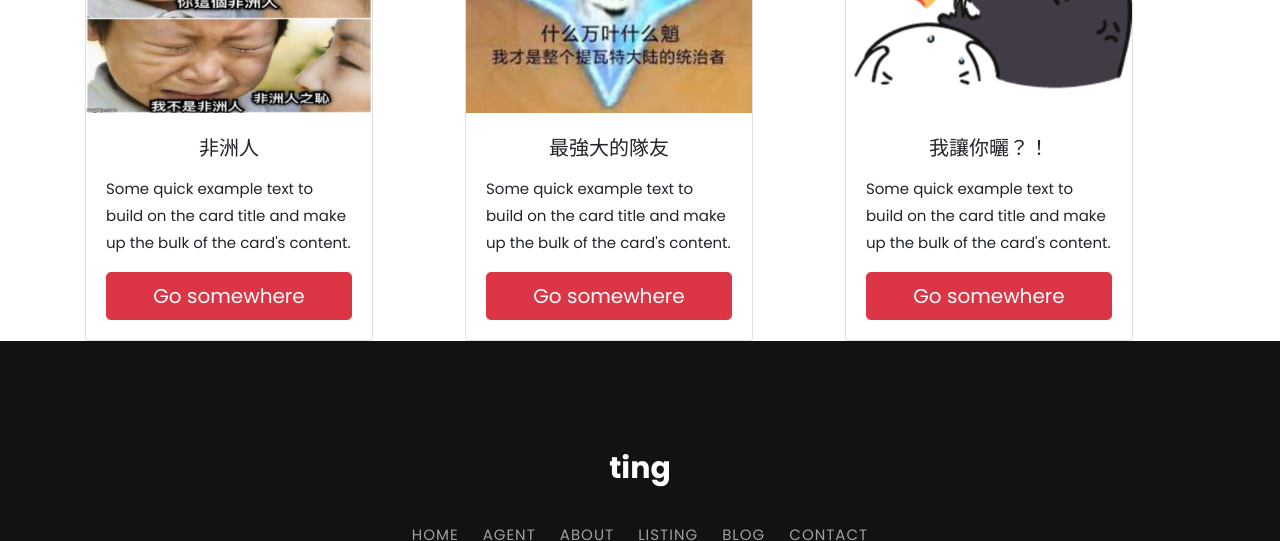
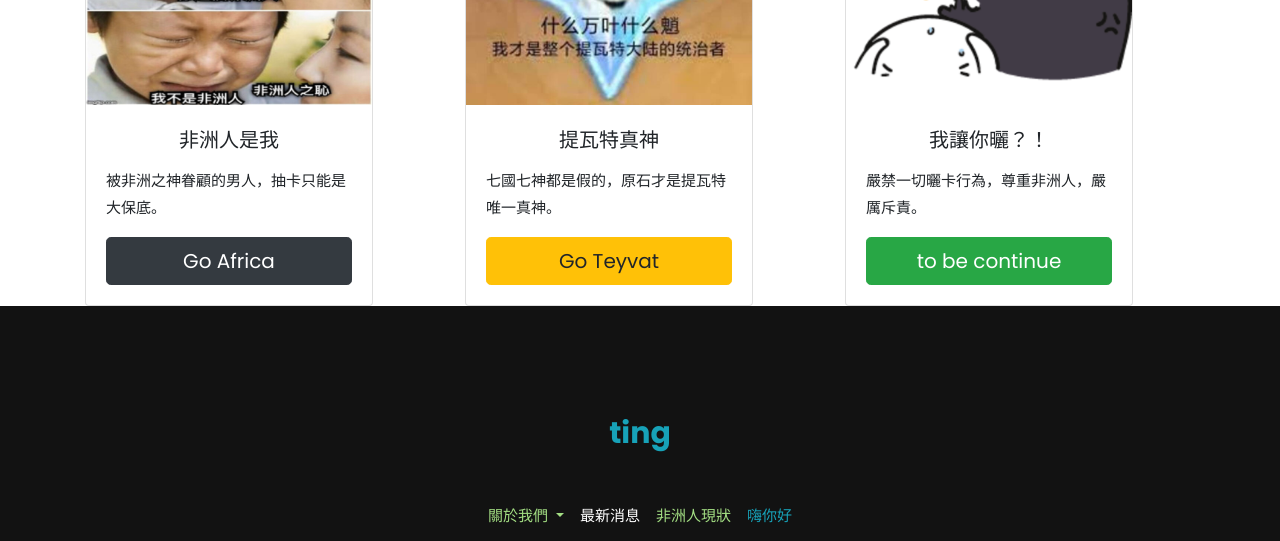
Before and after one commit to tingtir/a112510318, a plain HTML site: page index.html in a window 1280 px wide. Shown: the part 1590-2131 px from the top of the page. Drawn offline with nearby package versions, Linux system fonts and the light colour scheme.

Commit message:
A112510318

```diff
--- a/index.html
+++ b/index.html
@@ -5,7 +5,7 @@
         <link href="https://cdn.jsdelivr.net/npm/bootstrap@5.3.2/dist/css/bootstrap.min.css" rel="stylesheet" integrity="sha384-T3c6CoIi6uLrA9TneNEoa7RxnatzjcDSCmG1MXxSR1GAsXEV/Dwwykc2MPK8M2HN" crossorigin="anonymous">
         <script src="https://cdn.jsdelivr.net/npm/bootstrap@5.3.2/dist/js/bootstrap.bundle.min.js" integrity="sha384-C6RzsynM9kWDrMNeT87bh95OGNyZPhcTNXj1NW7RuBCsyN/o0jlpcV8Qyq46cDfL" crossorigin="anonymous"></script>
 
-        <meta name="viewport" content="width=device-width, initial-scale=1, shrink-to-fit=no">
+        <meta name="viewport" content="width=device-width, initial-scale=1, shrink-to-fit=no" charset="utf-8">
 
         <link href="https://fonts.googleapis.com/css?family=Poppins:300,400,500,600,700,800,900" rel="stylesheet">
 
@@ -19,7 +19,7 @@
     <nav class="navbar navbar-expand-lg bg-primary" data-bs-theme="dark">
     <div class="container-fluid">
         <a class="navbar-brand" href="#">
-            <img src="images/logo.png" alt="Bootstrap">
+            <img src="images/logo.jpeg" alt="Bootstrap">
         </a>
             <button class="navbar-toggler" type="button" data-bs-toggle="collapse" data-bs-target="#navbarSupportedContent" aria-controls="navbarSupportedContent" aria-expanded="false" aria-label="Toggle navigation">
             <span class="navbar-toggler-icon"></span>
@@ -31,9 +31,9 @@
           </a>
             <ul class="dropdown-menu">
                 <li><a class="dropdown-item" href="#">原神 啟動</a></li>
-                <li><a class="dropdown-item" href="#">評價與心得</a></li>
+                <li><a class="dropdown-item" href="#">老玩家建議</a></li>
                 <li><hr class="dropdown-divider"></li>
-                <li><a class="dropdown-item" href="#">其他</a></li>
+                <li><a class="dropdown-item" href="#">to be continue</a></li>
             </ul>
         </li>
         <li class="nav-item">
@@ -63,13 +63,13 @@
         </div>
         <div class="carousel-inner">
             <div class="carousel-item active">
-            <img src="images/7.jpeg" class="d-block w-100" alt="restaurant1">
+            <img src="images/7.JPG" class="d-block w-100" alt="">
             </div>
         <div class="carousel-item">
-            <img src="images/8.jpeg" class="d-block w-100" alt="restaurant2">
+            <img src="images/8.jpeg" class="d-block w-100" alt="">
         </div>
         <div class="carousel-item">
-            <img src="images/9.jpeg" class="d-block w-100" alt="restaurant3">
+            <img src="images/9.jpg" class="d-block w-100" alt="">
         </div>
         </div>
             <button class="carousel-control-prev" type="button" data-bs-target="#carouselExampleIndicators" data-bs-slide="prev">
@@ -116,9 +116,9 @@
                 <div class="card" style="width: 18rem;">
                     <img src="images/1.jpg" class="card-img-top" alt="...">
                     <div class="card-body">
-                        <h5 class="card-title text-center">非洲人</h5>
-                        <p class="card-text">Some quick example text to build on the card title and make up the bulk of the card's content.</p>
-                        <a href="#" class="btn btn-danger btn-lg btn-block">Go somewhere</a>
+                        <h5 class="card-title text-center">非洲人是我</h5>
+                        <p class="card-text">被非洲之神眷顧的男人，抽卡只能是大保底。</p>
+                        <a href="#" class="btn btn-dark btn-lg btn-block">Go Africa</a>
             </div>
         </div>
 
@@ -127,9 +127,9 @@
                 <div class="card" style="width: 18rem;">
                     <img src="images/2.jpeg" class="card-img-top" alt="...">
                     <div class="card-body">
-                        <h5 class="card-title text-center">最強大的隊友</h5>
-                        <p class="card-text">Some quick example text to build on the card title and make up the bulk of the card's content.</p>
-                        <a href="#" class="btn btn-danger btn-lg btn-block">Go somewhere</a>
+                        <h5 class="card-title text-center">提瓦特真神</h5>
+                        <p class="card-text">七國七神都是假的，原石才是提瓦特唯一真神。</p>
+                        <a href="#" class="btn btn-warning btn-lg btn-block">Go Teyvat</a>
             </div>
         </div>
 
@@ -139,8 +139,8 @@
                     <img src="images/3.png" class="card-img-top" alt="...">
                     <div class="card-body">
                         <h5 class="card-title text-center">我讓你曬？！</h5>
-                        <p class="card-text">Some quick example text to build on the card title and make up the bulk of the card's content.</p>
-                        <a href="#" class="btn btn-danger btn-lg btn-block">Go somewhere</a>
+                        <p class="card-text">嚴禁一切曬卡行為，尊重非洲人，嚴厲斥責。</p>
+                        <a href="#" class="btn btn-success btn-lg btn-block">to be continue</a>
             </div>
         </div>
 
@@ -155,15 +155,41 @@
 			<div class="container">
 				<div class="row justify-content-center">
 					<div class="col-md-12 text-center">
-						<h2 class="footer-heading"><a href="#" class="logo">ting</a></h2>
-						<p class="menu">
-							<a href="#">Home</a>
-							<a href="#">Agent</a>
-							<a href="#">About</a>
-							<a href="#">Listing</a>
-							<a href="#">Blog</a>
-							<a href="#">Contact</a>
-						</p>
+						<h2 class="footer-heading"><a href="#" class="logo text-info">ting</a></h2>
+						<nav class="navbar navbar-expand-lg " data-bs-theme="dark">
+    <div class="container-fluid">
+
+            <button class="navbar-toggler" type="button" data-bs-toggle="collapse" data-bs-target="#navbarSupportedContent" aria-controls="navbarSupportedContent" aria-expanded="false" aria-label="Toggle navigation">
+            <span class="navbar-toggler-icon"></span>
+            </button>
+        <div class="collapse navbar-collapse" id="navbarSupportedContent">
+        <ul class="navbar-nav me-auto ml-auto mb-2 mb-lg-0">
+        <li class="nav-item dropdown">
+          <a class="nav-link dropdown-toggle" href="#" role="button" data-bs-toggle="dropdown" aria-expanded="false">關於我們
+          </a>
+            <ul class="dropdown-menu">
+                <li><a class="dropdown-item" href="#">原神 啟動</a></li>
+                <li><a class="dropdown-item" href="#">老玩家建議</a></li>
+                <li><hr class="dropdown-divider"></li>
+                <li><a class="dropdown-item" href="#">to be continue</a></li>
+            </ul>
+        </li>
+        <li class="nav-item">
+            <a class="nav-link active" aria-current="page" href="#">最新消息</a>
+        </li>
+        <li class="nav-item">
+            <a class="nav-link" href="#">非洲人現狀</a>
+        </li>
+
+        <li class="nav-item">
+          <a class="nav-link text-info" aria-disabled="true">嗨你好</a>
+        </li>
+      </ul>
+
+    </div>
+    </div>
+    </nav>
+
 						<ul class="ftco-footer-social p-0">
               <li class="ftco-animate"><a href="#" data-toggle="tooltip" data-placement="top" title="Twitter"><span class="ion-logo-twitter"></span></a></li>
               <li class="ftco-animate"><a href="#" data-toggle="tooltip" data-placement="top" title="Facebook"><span class="ion-logo-facebook"></span></a></li>
```
